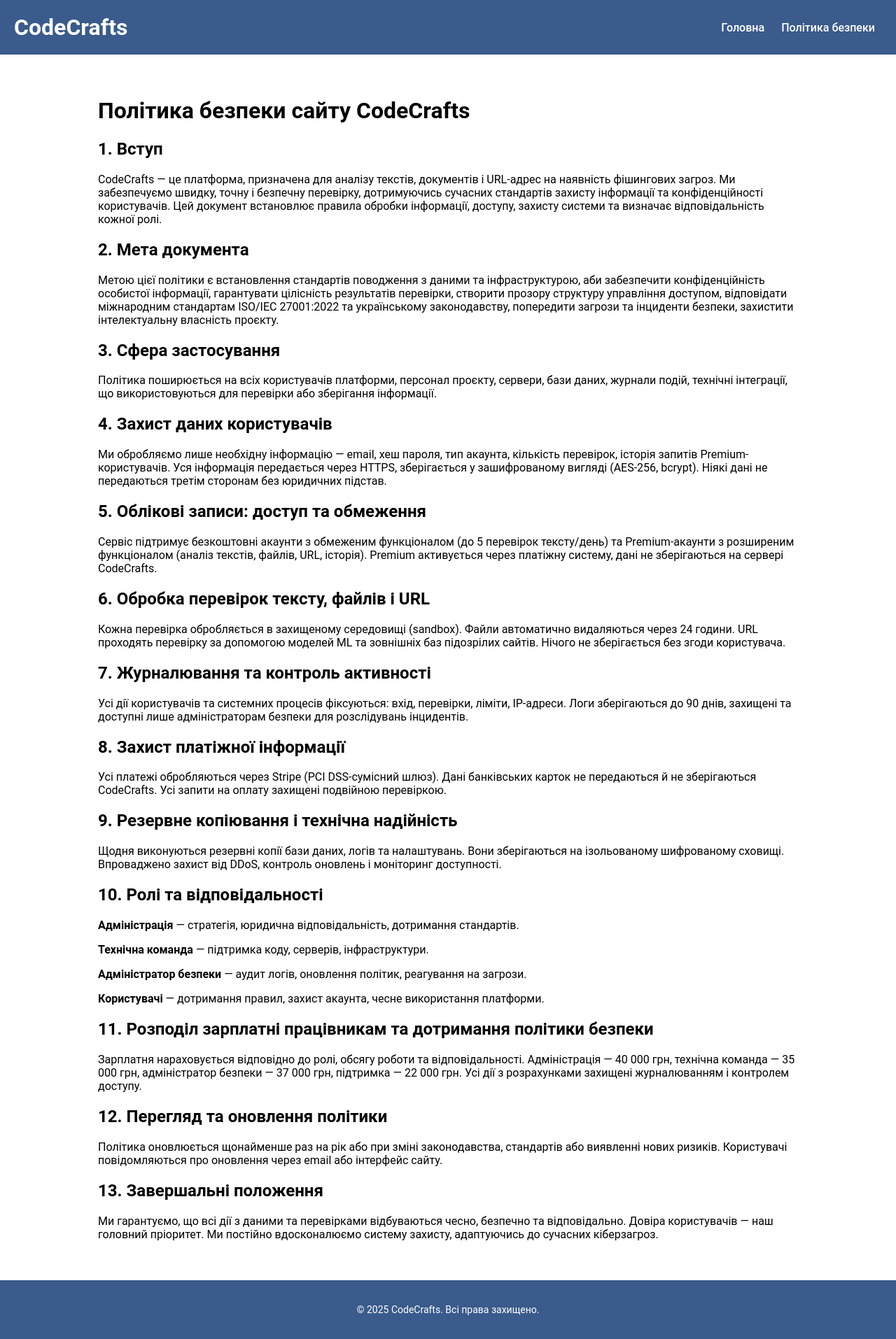
After one commit to Vlad009M/phishing-checker, a Flask app: page /security-policy in a window 1280 px wide. The commit adds this page. Shown: the whole page at 70% size. Run offline with Flask 3, Linux system fonts and the light colour scheme.

Commit message:
Додано сторінку політики безпеки

```diff
--- a/app.py
+++ b/app.py
@@ -231,6 +231,12 @@
 with app.app_context():
     db.create_all()
 
+# --- Політика безпеки ---
+@app.route('/security-policy')
+def security_policy():
+    return render_template('security_policy.html')
+
+
 # --- Запуск ---
 if __name__ == '__main__':
     app.run(debug=True)
--- a/templates/index.html
+++ b/templates/index.html
@@ -134,7 +134,7 @@
 
   <footer>
     <p>© 2024–2027 Vladyslav Matovka</p>
-    <p class="security-policy"><a href="#">Політика безпеки</a></p>
+    <p class="security-policy"><a href="/security-policy">Політика безпеки</a></p>
   </footer>
 
   <script src="/static/script.js"></script>
--- /dev/null
+++ b/templates/security_policy.html
@@ -0,0 +1,68 @@
+<!DOCTYPE html>
+<html lang="uk">
+<head>
+  <meta charset="UTF-8">
+  <title>Політика безпеки | CodeCrafts</title>
+  <link rel="stylesheet" href="/static/style.css">
+</head>
+<body>
+  <header class="site-header">
+    <div class="logo">CodeCrafts</div>
+    <nav class="nav-links">
+      <a href="/">Головна</a>
+      <a href="/security-policy" class="active">Політика безпеки</a>
+    </nav>
+  </header>
+
+  <main class="container">
+    <h1>Політика безпеки сайту CodeCrafts</h1>
+
+    <h2>1. Вступ</h2>
+    <p>CodeCrafts — це платформа, призначена для аналізу текстів, документів і URL-адрес на наявність фішингових загроз. Ми забезпечуємо швидку, точну і безпечну перевірку, дотримуючись сучасних стандартів захисту інформації та конфіденційності користувачів. Цей документ встановлює правила обробки інформації, доступу, захисту системи та визначає відповідальність кожної ролі.</p>
+
+    <h2>2. Мета документа</h2>
+    <p>Метою цієї політики є встановлення стандартів поводження з даними та інфраструктурою, аби забезпечити конфіденційність особистої інформації, гарантувати цілісність результатів перевірки, створити прозору структуру управління доступом, відповідати міжнародним стандартам ISO/IEC 27001:2022 та українському законодавству, попередити загрози та інциденти безпеки, захистити інтелектуальну власність проєкту.</p>
+
+    <h2>3. Сфера застосування</h2>
+    <p>Політика поширюється на всіх користувачів платформи, персонал проєкту, сервери, бази даних, журнали подій, технічні інтеграції, що використовуються для перевірки або зберігання інформації.</p>
+
+    <h2>4. Захист даних користувачів</h2>
+    <p>Ми обробляємо лише необхідну інформацію — email, хеш пароля, тип акаунта, кількість перевірок, історія запитів Premium-користувачів. Уся інформація передається через HTTPS, зберігається у зашифрованому вигляді (AES-256, bcrypt). Ніякі дані не передаються третім сторонам без юридичних підстав.</p>
+
+    <h2>5. Облікові записи: доступ та обмеження</h2>
+    <p>Сервіс підтримує безкоштовні акаунти з обмеженим функціоналом (до 5 перевірок тексту/день) та Premium-акаунти з розширеним функціоналом (аналіз текстів, файлів, URL, історія). Premium активується через платіжну систему, дані не зберігаються на сервері CodeCrafts.</p>
+
+    <h2>6. Обробка перевірок тексту, файлів і URL</h2>
+    <p>Кожна перевірка обробляється в захищеному середовищі (sandbox). Файли автоматично видаляються через 24 години. URL проходять перевірку за допомогою моделей ML та зовнішніх баз підозрілих сайтів. Нічого не зберігається без згоди користувача.</p>
+
+    <h2>7. Журналювання та контроль активності</h2>
+    <p>Усі дії користувачів та системних процесів фіксуються: вхід, перевірки, ліміти, IP-адреси. Логи зберігаються до 90 днів, захищені та доступні лише адміністраторам безпеки для розслідувань інцидентів.</p>
+
+    <h2>8. Захист платіжної інформації</h2>
+    <p>Усі платежі обробляються через Stripe (PCI DSS-сумісний шлюз). Дані банківських карток не передаються й не зберігаються CodeCrafts. Усі запити на оплату захищені подвійною перевіркою.</p>
+
+    <h2>9. Резервне копіювання і технічна надійність</h2>
+    <p>Щодня виконуються резервні копії бази даних, логів та налаштувань. Вони зберігаються на ізольованому шифрованому сховищі. Впроваджено захист від DDoS, контроль оновлень і моніторинг доступності.</p>
+
+    <h2>10. Ролі та відповідальності</h2>
+    <p><strong>Адміністрація</strong> — стратегія, юридична відповідальність, дотримання стандартів.</p>
+    <p><strong>Технічна команда</strong> — підтримка коду, серверів, інфраструктури.</p>
+    <p><strong>Адміністратор безпеки</strong> — аудит логів, оновлення політик, реагування на загрози.</p>
+    <p><strong>Користувачі</strong> — дотримання правил, захист акаунта, чесне використання платформи.</p>
+
+    <h2>11. Розподіл зарплатні працівникам та дотримання політики безпеки</h2>
+    <p>Зарплатня нараховується відповідно до ролі, обсягу роботи та відповідальності. Адміністрація — 40 000 грн, технічна команда — 35 000 грн, адміністратор безпеки — 37 000 грн, підтримка — 22 000 грн. Усі дії з розрахунками захищені журналюванням і контролем доступу.</p>
+
+    <h2>12. Перегляд та оновлення політики</h2>
+    <p>Політика оновлюється щонайменше раз на рік або при зміні законодавства, стандартів або виявленні нових ризиків. Користувачі повідомляються про оновлення через email або інтерфейс сайту.</p>
+
+    <h2>13. Завершальні положення</h2>
+    <p>Ми гарантуємо, що всі дії з даними та перевірками відбуваються чесно, безпечно та відповідально. Довіра користувачів — наш головний пріоритет. Ми постійно вдосконалюємо систему захисту, адаптуючись до сучасних кіберзагроз.</p>
+
+  </main>
+
+  <footer class="site-footer">
+    <p>&copy; 2025 CodeCrafts. Всі права захищено.</p>
+  </footer>
+</body>
+</html>
```
